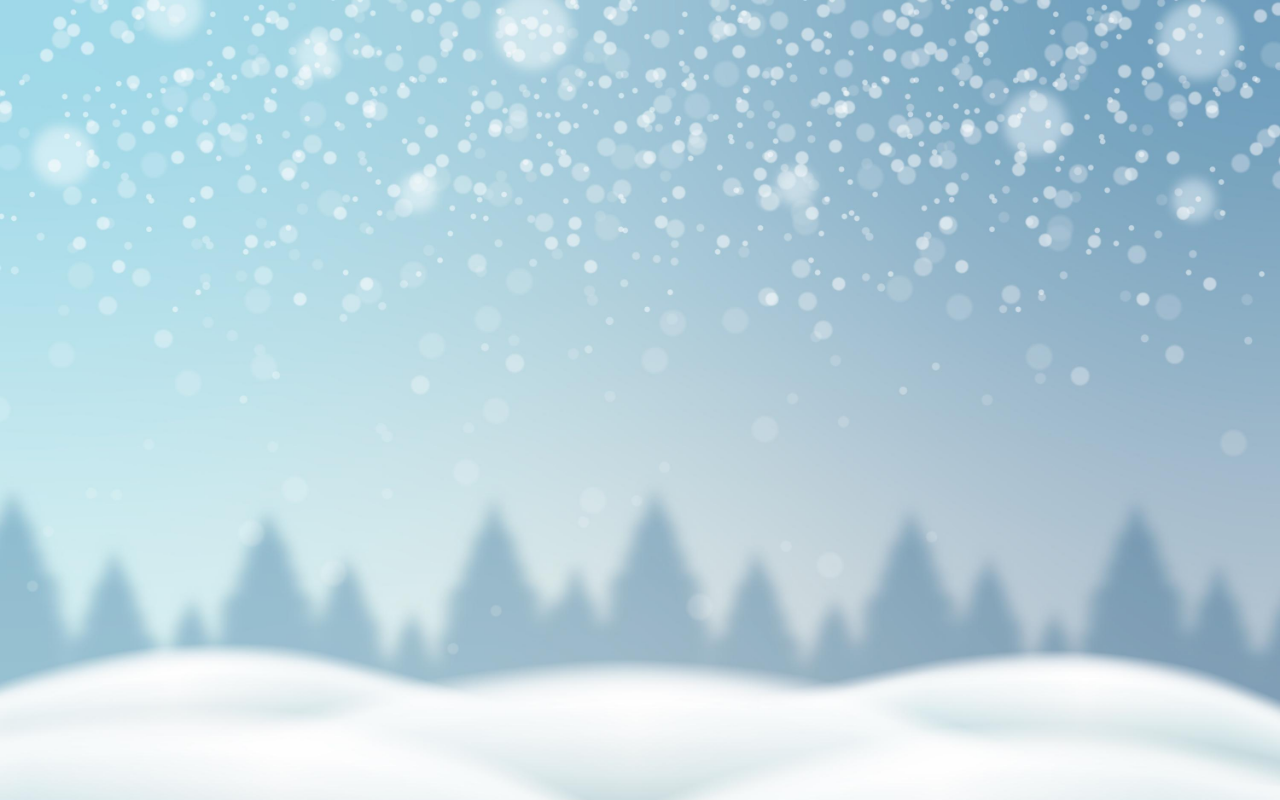
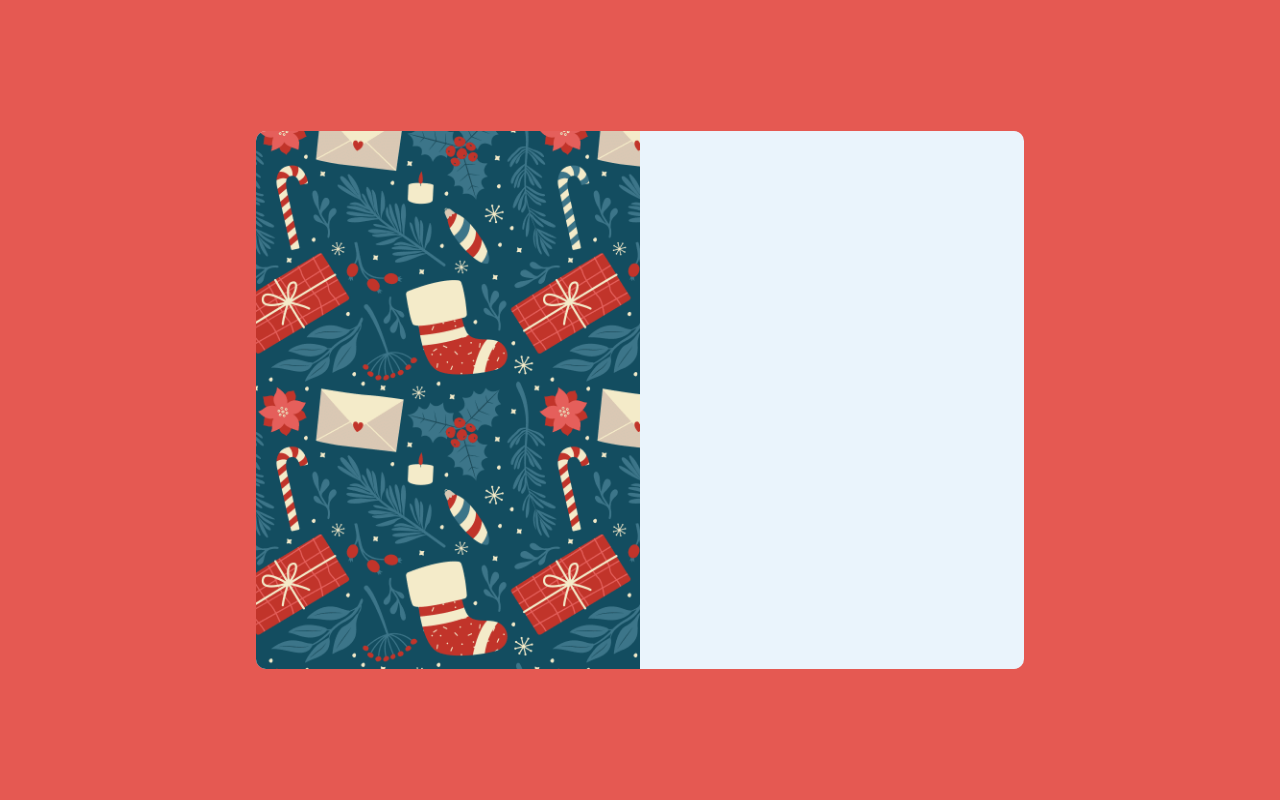
Before and after one commit to stef1996janssens/iCodeThis, a plain HTML site: page iCodeMas_03_EmailPromotionModal/index.html in a window 1280 px wide. Drawn offline with nearby package versions, Linux system fonts and the light colour scheme.

Commit message:
Added inital layout

```diff
--- a/iCodeMas_03_EmailPromotionModal/index.html
+++ b/iCodeMas_03_EmailPromotionModal/index.html
@@ -17,7 +17,12 @@
     <link href="https://fonts.googleapis.com/css2?family=Roboto:wght@400;700&display=swap" rel="stylesheet">
 </head>
 <body>
-    <div class="container">
+    <div class="container flex">
+        <div class="col">
+            <img src="resources/img/modal_bg.png"></div>
+        <div class="col">
+
+        </div>
     </div>
 </body>
 </html>
--- a/iCodeMas_03_EmailPromotionModal/style.css
+++ b/iCodeMas_03_EmailPromotionModal/style.css
@@ -8,13 +8,11 @@ h1, h2, p{
 
 
 body{
-    background-image: url(resources/img/snow-bg.jpg);
-    background-size: cover;
-    display: flex;
-    align-items: center;
-    justify-content: center;
+    display: grid;
+    place-items: center;
     height: 100dvh;
     margin: 0;
+    background: #e55952;
     color:#121a23;
     text-align: center;
     font-family: 'Roboto', sans-serif;
@@ -22,20 +20,23 @@ body{
 
 .container{
     max-width: 60%;
-    ;
-    display: flex;
-    justify-content: center;
     background-color: #eaf4fc;
     border-radius: 10px;
 }
 
-.container > .container{
-    max-width: 80%;
+.flex{
+    display: flex;
+    justify-content: flex-start;
 }
 
-.flex{
-    display: flex;
-    gap: 2em;
+.flex .col{
+    width: 100%;
+}
+
+.flex .col > img{
+    width: 100%;
+    height: 100%;
+    border-radius: 10px 0 0 10px;
 }
 
 .flex.column{
```
